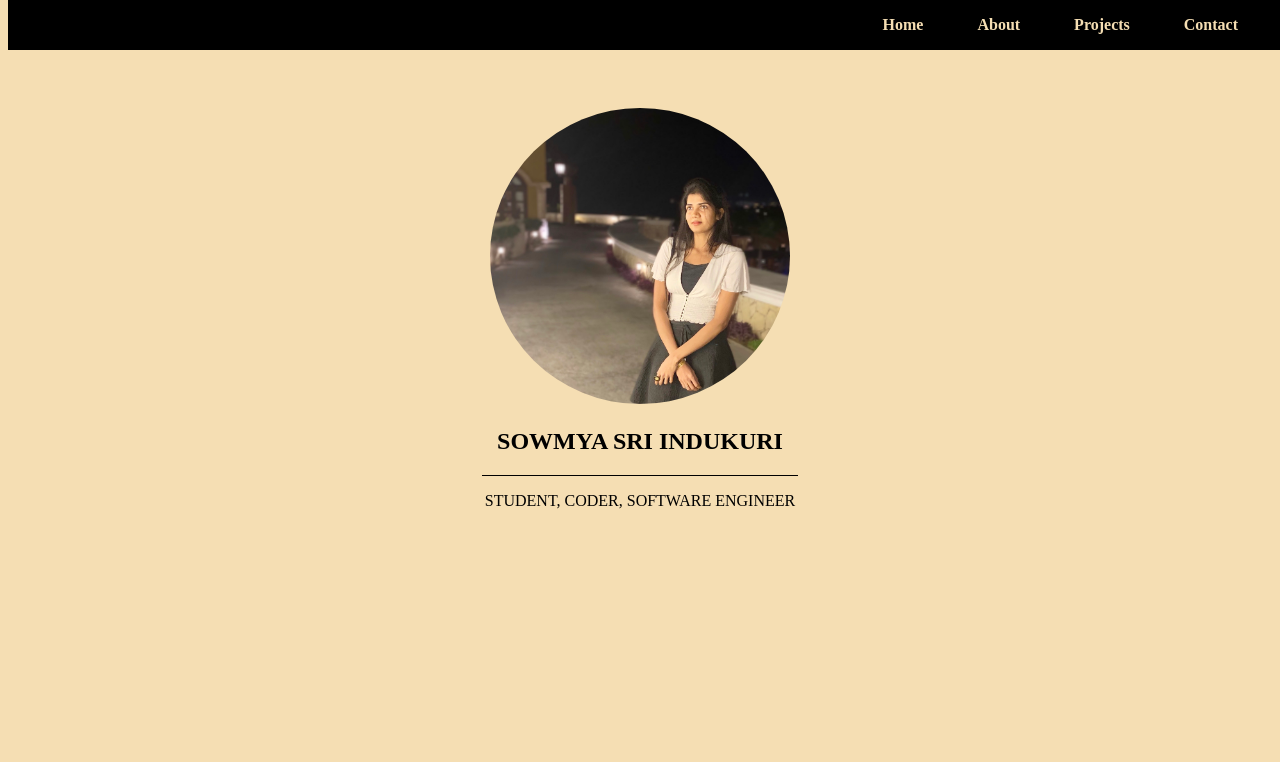
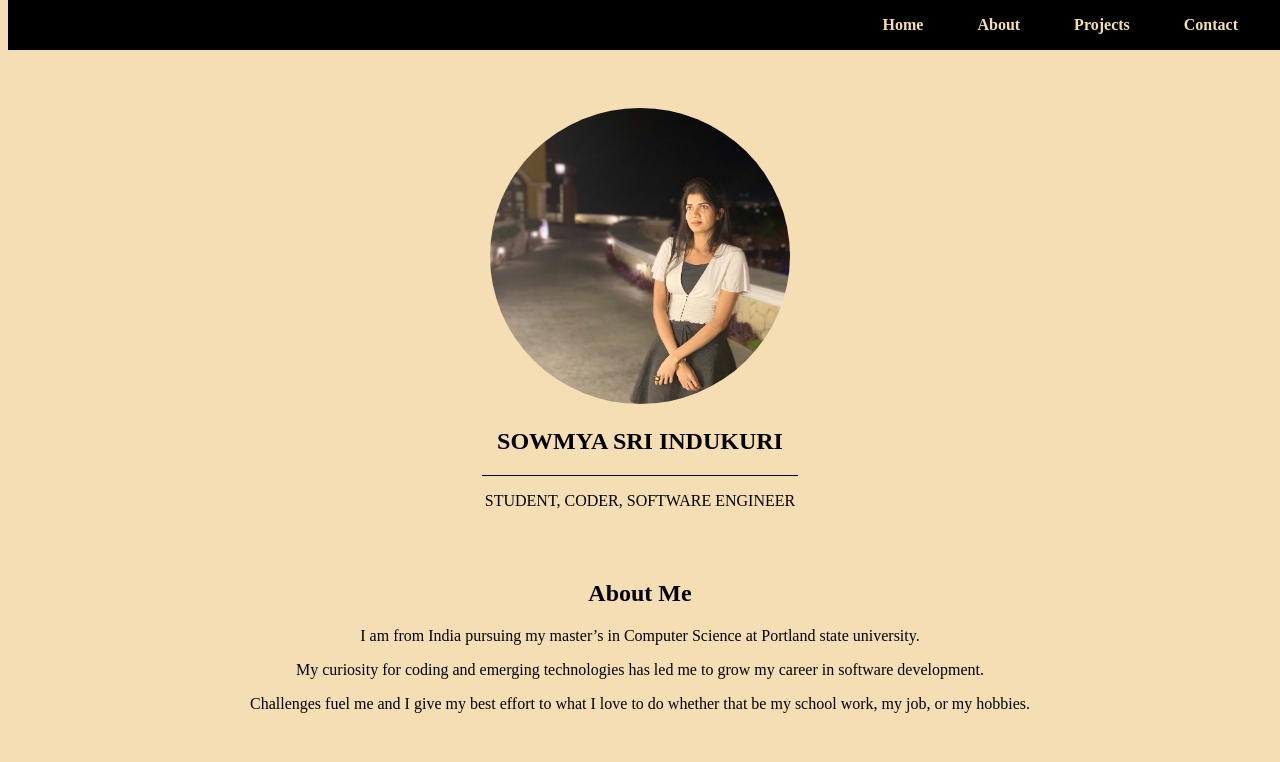
Before and after one commit to sowmya-indukuri/github-sowmya-indukuri, a plain HTML site: page index.html in a window 1280 px wide. Drawn offline with Linux system fonts and the light colour scheme.

Commit message:
about me section is added

```diff
--- a/index.html
+++ b/index.html
@@ -24,5 +24,12 @@
       <hr>
       <p> STUDENT, CODER, SOFTWARE ENGINEER</p>
       </section>
+      <section id="about" class="sections">
+        <h2>About Me</h2>
+        <p>I am from India pursuing my master’s in Computer Science at Portland state university.</p>
+        <p>  My curiosity for coding and emerging technologies has led me to grow my career in software development.</p>
+        <p> Challenges fuel me and I give my best effort to what I love to do whether that be my school work, my job, or my hobbies.</p>
+      </section>
+
 
   </body>
--- a/style.css
+++ b/style.css
@@ -57,4 +57,11 @@ hr
   height: 1px;
   margin-left: auto;
   margin-right: auto;
-  background-color: black;}
+  background-color: black;
+}
+.sections
+{
+    padding: 30px;
+    margin: 20px 0;
+    text-align: center;
+}
```
